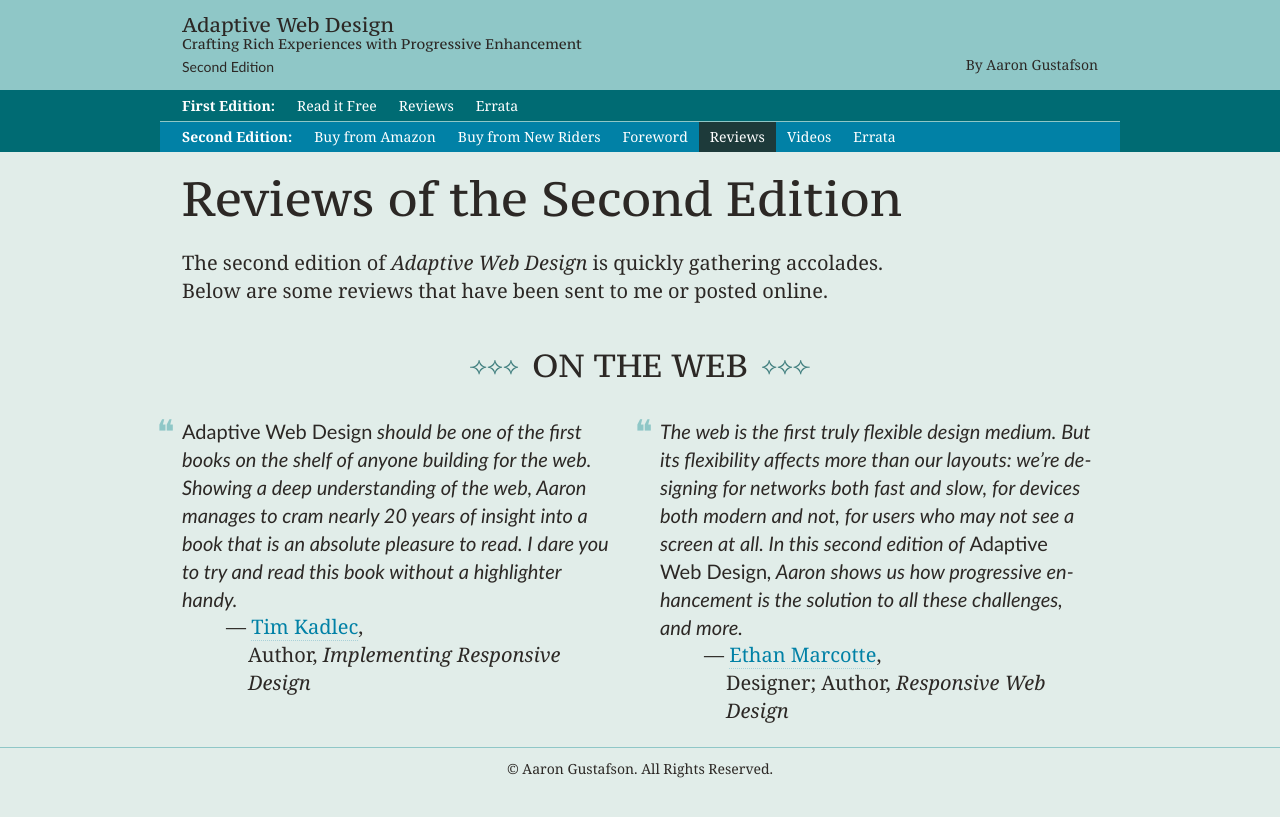
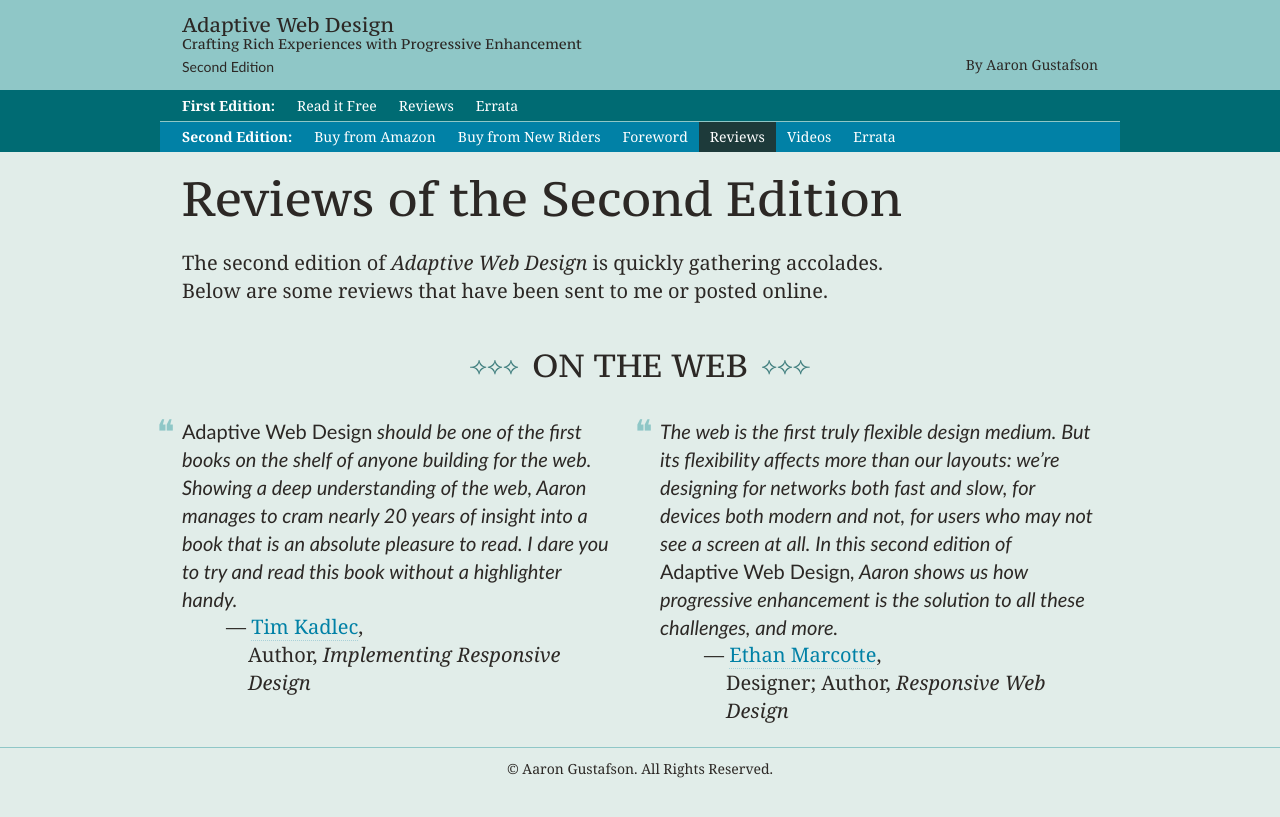
Before and after one commit to aarongustafson/adaptivewebdesign.info, a Jekyll site: the page built from 2nd-edition/reviews.html, in a window 1280 px wide. Shown: the top 817 px of the page. Built offline with Jekyll 4.4.1, drawn with Linux system fonts in a browser that asks for light colours.

Commit message:
removing hyphenation

```diff
--- a/_sass/components/_reviews.scss
+++ b/_sass/components/_reviews.scss
@@ -11,7 +11,7 @@
 
 	.h-review {
 		@include rem( margin-top, $default-spacing );
-		@include breakup-placeholder( contain-words );
+		//@include breakup-placeholder( contain-words );
 	}
 
 	.p-reviewer {
```
Also changed, not shown: 2 other files.
